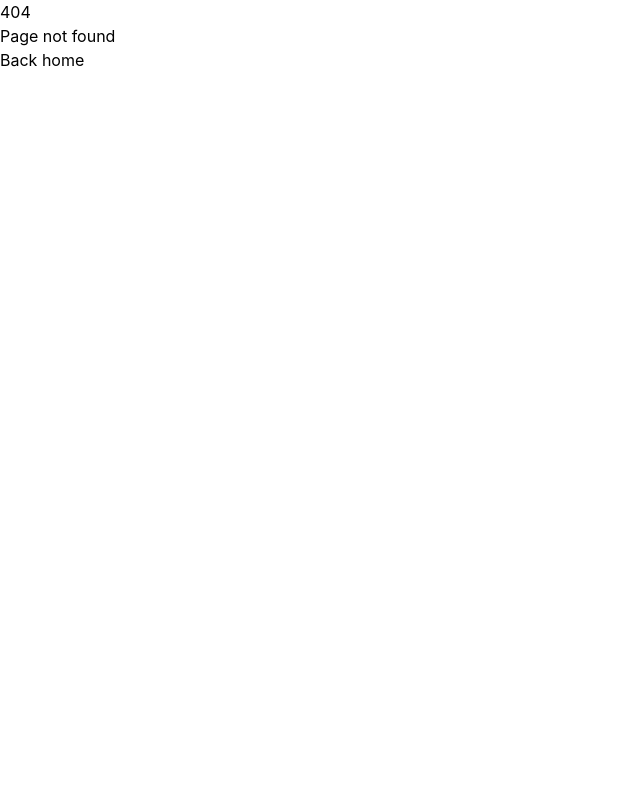
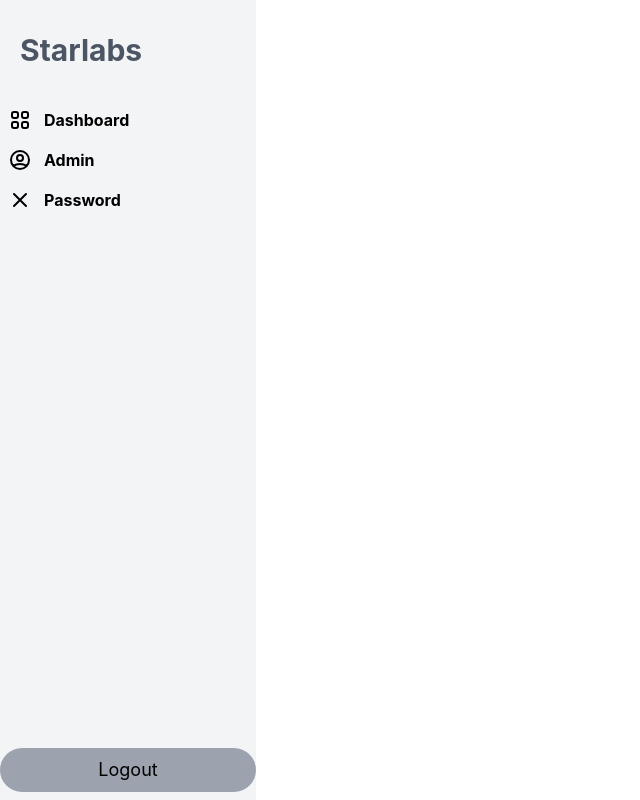
Before and after one commit to Lundrim23/Travel-Guide-Final, a React (Create React App) app: page /admin in a window 1280 px wide. Before the commit this address had no page. Shown: the whole page, without its empty margins (0-640 px from the left). Built offline with nearby package versions, Linux system fonts and the light colour scheme.

Commit message:
working on sidebar

```diff
--- a/src/App.js
+++ b/src/App.js
@@ -6,6 +6,7 @@ import Events from "./pages/Events";
 import About from "./pages/About";
 import Error from "./pages/Error";
 import Register from "./pages/Register";
+import Admin from "./pages/Admin";
 
 function App() {
   return (
@@ -16,6 +17,7 @@ function App() {
         <Route path="events" element={<Events />} />
         <Route path="about" element={<About />} />
         <Route path="register" element={<Register />} />
+        <Route path="admin" element={<Admin />} />
         <Route path="*" element={<Error />} />
       </Routes>
     </BrowserRouter>
--- /dev/null
+++ b/src/pages/Admin.js
@@ -0,0 +1,69 @@
+import React from "react";
+import { Link } from "react-router-dom";
+
+function Admin() {
+  return (
+    <>
+        <div>
+        <Link to="/"></Link>
+        </div>
+
+        <div className="flex flex-row">
+
+            <div className="flex flex-col bg-gray-100 justify-between h-screen w-64 ">
+                <div className="flex items-center justify-between text-gray-600 text-3xl px-5 py-8">
+                    <b>Starlabs</b>
+                </div>
+
+                <div className="flex flex-col flex-auto">
+                    <div className="p-2 hover:bg-gray-300  hover:text-cyan-600  cursor-pointer">
+                        <div className="flex flex-row space-x-3">
+                        <svg xmlns="http://www.w3.org/2000/svg" className="h-6 w-6" fill="none" viewBox="0 0 24 24" stroke="currentColor" strokeWidth={2}>
+                            <path strokeLinecap="round" strokeLinejoin="round" d="M4 6a2 2 0 012-2h2a2 2 0 012 2v2a2 2 0 01-2 2H6a2 2 0 01-2-2V6zM14 6a2 2 0 012-2h2a2 2 0 012 2v2a2 2 0 01-2 2h-2a2 2 0 01-2-2V6zM4 16a2 2 0 012-2h2a2 2 0 012 2v2a2 2 0 01-2 2H6a2 2 0 01-2-2v-2zM14 16a2 2 0 012-2h2a2 2 0 012 2v2a2 2 0 01-2 2h-2a2 2 0 01-2-2v-2z" />
+                        </svg>
+
+                            <h4 className="font-bold text-gray hover:text-cyan-600">
+                                Dashboard
+                            </h4>
+                        </div>
+                    </div>
+
+                    <div className="p-2 hover:bg-gray-300  hover:text-cyan-600  cursor-pointer">
+                        <div className="flex flex-row space-x-3">
+                        <svg xmlns="http://www.w3.org/2000/svg" className="h-6 w-6" fill="none" viewBox="0 0 24 24" stroke="currentColor" strokeWidth={2}>
+                            <path strokeLinecap="round" strokeLinejoin="round" d="M5.121 17.804A13.937 13.937 0 0112 16c2.5 0 4.847.655 6.879 1.804M15 10a3 3 0 11-6 0 3 3 0 016 0zm6 2a9 9 0 11-18 0 9 9 0 0118 0z" />
+                        </svg>
+
+                            <h4 className="font-bold text-gray hover:text-cyan-600">
+                                Admin
+                            </h4>
+                        </div>
+                    </div>
+
+                    <div className="p-2 hover:bg-gray-300  hover:text-cyan-600  cursor-pointer">
+                        <div className="flex flex-row space-x-3">
+                        <svg xmlns="http://www.w3.org/2000/svg" className="h-6 w-6" fill="none" viewBox="0 0 24 24" stroke="currentColor" strokeWidth={2}>
+                            <path strokeLinecap="round" strokeLinejoin="round" d="M6 18L18 6M6 6l12 12" />
+                        </svg>
+
+                            <h4 className="font-bold text-gray hover:text-cyan-600">
+                                Password
+                            </h4>
+                        </div>
+                    </div>
+
+                </div>
+
+                    <div className="flex flex-col">
+
+                        <button className="rounded-full bg-gray-400 py-2 text-chite text-lg mb-2">Logout</button>
+                    </div>
+            </div>
+        </div>
+
+
+    </>
+  );
+}
+
+export default Admin;
```
